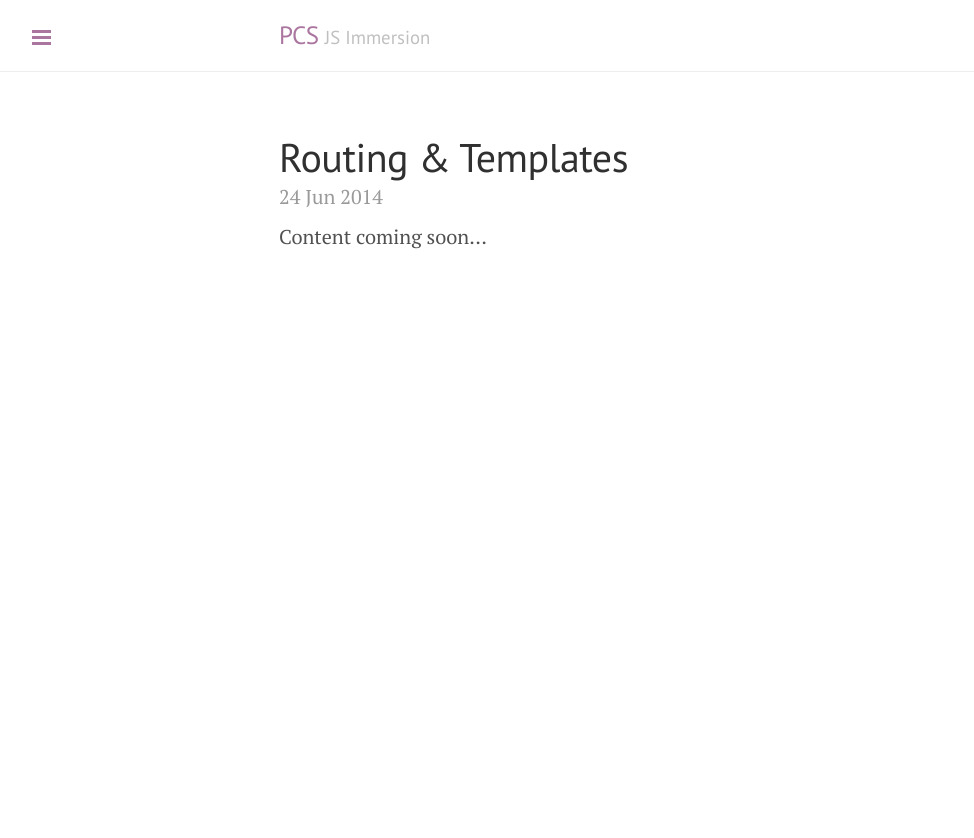
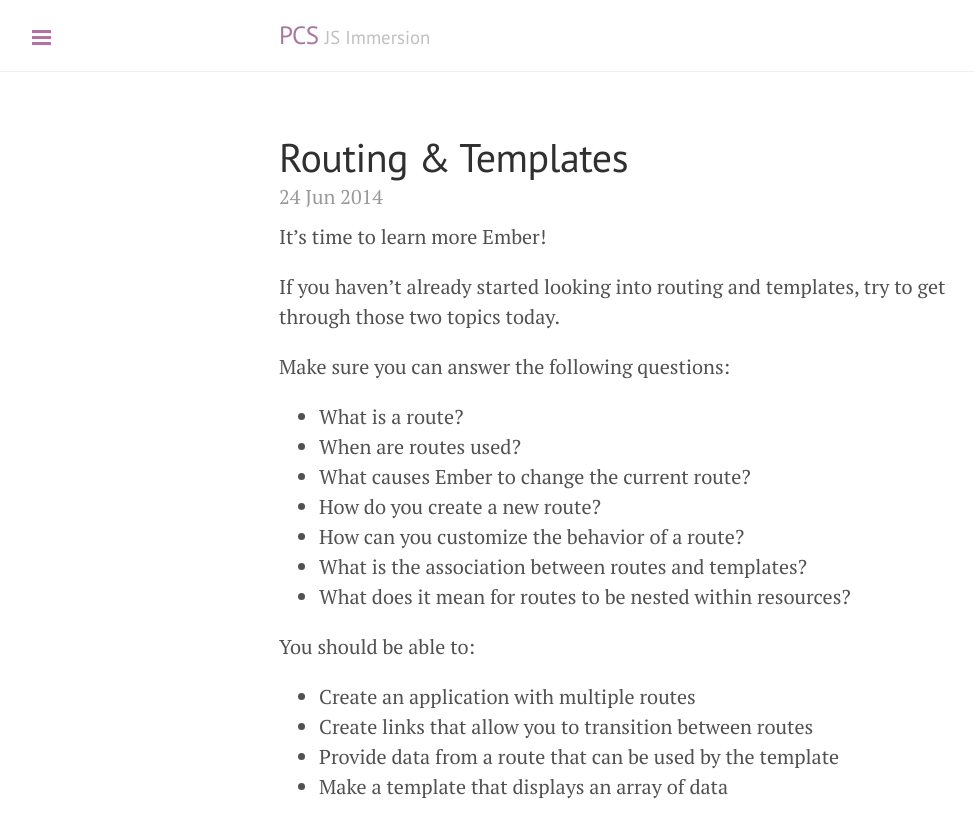
Before and after one commit to wbyoung/jsi, a Jekyll site: the page built from _posts/00-07-02-routing-templates.md, in a window 1280 px wide. Shown: the top 838 px of the page, without its empty margins (1-975 px from the left). Built offline with Jekyll 4.4.1, drawn with Linux system fonts in a browser that asks for light colours; nearby versions of some CDN libraries; Markdown is read by kramdown in place of the engine named in the settings.

Commit message:
Routing and templates day.

```diff
--- a/_posts/00-07-02-routing-templates.md
+++ b/_posts/00-07-02-routing-templates.md
@@ -5,4 +5,24 @@ class: routing+templates
 date: 2014-06-24 00:00:00
 ---
 
-Content coming soon&hellip;
+It's time to learn more Ember!
+
+If you haven't already started looking into routing and templates, try to get
+through those two topics today.
+
+Make sure you can answer the following questions:
+
+- What is a route?
+- When are routes used?
+- What causes Ember to change the current route?
+- How do you create a new route?
+- How can you customize the behavior of a route?
+- What is the association between routes and templates?
+- What does it mean for routes to be nested within resources?
+
+You should be able to:
+
+- Create an application with multiple routes
+- Create links that allow you to transition between routes
+- Provide data from a route that can be used by the template
+- Make a template that displays an array of data
```
Also changed, not shown: _posts/00-07-02-routing-templates-notes.md (added, +11 -0 lines), ember-examples/routing-templates.html (added, +84 -0 lines).
